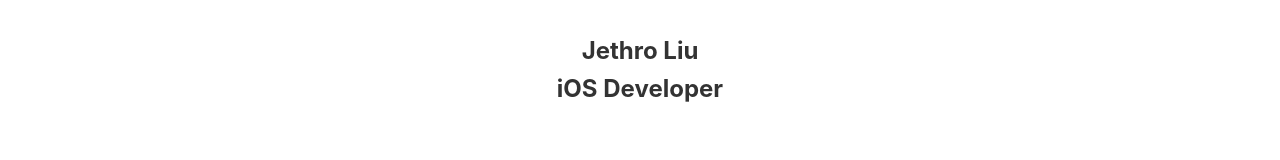
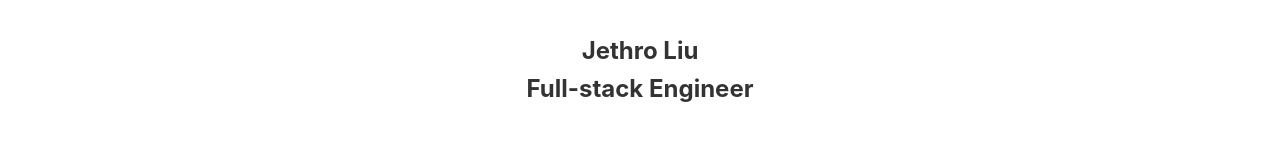
Before and after one commit to AlureLove/personal_page, a plain HTML site: page index.html in a window 1280 px wide. Shown: the part 192-352 px from the top of the page. Drawn offline with Linux system fonts and the light colour scheme.

Commit message:
[Feature] update info

```diff
--- a/index.html
+++ b/index.html
@@ -48,7 +48,7 @@
                     <path fill="currentColor" d="M150.37 130.25c-2.45 5.66-5.35 10.87-8.71 15.66-4.58 6.53-8.33 11.05-11.22 13.56-4.48 4.12-9.28 6.23-14.42 6.35-3.69 0-8.14-1.05-13.32-3.18-5.197-2.12-9.973-3.17-14.34-3.17-4.58 0-9.492 1.05-14.746 3.17-5.262 2.13-9.501 3.24-12.742 3.35-4.929 0.21-9.842-1.96-14.746-6.52-3.13-2.73-7.045-7.41-11.735-14.04-5.032-7.08-9.169-15.29-12.41-24.65-3.471-10.11-5.211-19.9-5.211-29.378 0-10.857 2.346-20.221 7.045-28.068 3.693-6.303 8.606-11.275 14.755-14.925s12.793-5.51 19.948-5.629c3.915 0 9.049 1.211 15.429 3.591 6.362 2.388 10.447 3.599 12.238 3.599 1.339 0 5.877-1.416 13.57-4.239 7.275-2.618 13.415-3.702 18.445-3.275 13.63 1.1 23.87 6.473 30.68 16.153-12.19 7.386-18.22 17.731-18.1 31.002 0.11 10.337 3.86 18.939 11.23 25.769 3.34 3.17 7.07 5.62 11.22 7.36-0.9 2.61-1.85 5.11-2.86 7.51zM119.11 7.24c0 8.102-2.96 15.667-8.86 22.669-7.12 8.324-15.732 13.134-25.071 12.375-0.119-0.972-0.188-1.995-0.188-3.07 0-7.778 3.386-16.102 9.399-22.908 3.002-3.446 6.82-6.311 11.45-8.597 4.62-2.252 8.99-3.497 13.1-3.71 0.12 1.083 0.17 2.166 0.17 3.241z"/>
                 </svg>
                 <h1 class="name" data-i18n="name">Jethro Liu</h1>
-                <h2 class="title" data-i18n="title">iOS Developer</h2>
+                <h2 class="title" data-i18n="title">Full-stack Engineer</h2>
             </div>
         </section>
 
--- a/js/i18n.js
+++ b/js/i18n.js
@@ -1,7 +1,7 @@
 const translations = {
     en: {
         name: "Jethro Liu",
-        title: "iOS Developer",
+        title: "Full-stack Engineer",
         "experience.title": "Work Experience",
         "skills.title": "Languages, Skills and Technologies",
         "education.title": "Education",
@@ -65,17 +65,17 @@ const translations = {
         "job.alibaba.company": "Alibaba Group",
         "job.tplink.company": "TP-LINK",
         "skills.programming.title": "Programming Languages",
-        "skills.programming.content": "Swift, Objective-C, C/C++, Python, SQL, Kotlin",
+        "skills.programming.content": "Swift, Objective-C, C/C++, Python, SQL, Kotlin, Java",
 
         "skills.frameworks.title": "Frameworks & Tools",
-        "skills.frameworks.content": "UIKit, SwiftUI, Flutter, Ktor, Jenkins",
+        "skills.frameworks.content": "UIKit, SwiftUI, Flutter, Ktor, Jenkins, SpringBoot",
 
         "skills.languages.title": "Languages",
-        "skills.languages.content": "English (Fluent), Japanese (Beginner), Mandarin (Native)",
+        "skills.languages.content": "English (Fluent), Japanese (Intermediate), Mandarin (Native)",
     },
     zh: {
         name: "Jethro Liu",
-        title: "iOS 开发工程师",
+        title: "全栈工程师",
         "experience.title": "工作经历",
         "skills.title": "技术栈与语言能力",
         "education.title": "教育经历",
@@ -139,17 +139,17 @@ const translations = {
         "job.alibaba.company": "阿里巴巴集团",
         "job.tplink.company": "普联技术",
         "skills.programming.title": "Programming Languages",
-        "skills.programming.content": "Swift, Objective-C, C/C++, Python, SQL, Kotlin",
+        "skills.programming.content": "Swift, Objective-C, C/C++, Python, SQL, Kotlin, Java",
 
         "skills.frameworks.title": "Frameworks & Tools",
-        "skills.frameworks.content": "UIKit, SwiftUI, Flutter, Ktor, Jenkins",
+        "skills.frameworks.content": "UIKit, SwiftUI, Flutter, Ktor, Jenkins, SpringBoot",
 
         "skills.languages.title": "Languages",
-        "skills.languages.content": "英语 (流利), 日语 (初级), 普通话 (母语)",
+        "skills.languages.content": "英语 (流利), 日语 (中级), 普通话 (母语)",
     },
     ja: {
         name: "ジェスロ リュウ",
-        title: "iOS デベロッパー",
+        title: "フルスタックエンジニア",
         "experience.title": "職歴",
         "skills.title": "言語・スキル・技術",
         "education.title": "学歴",
@@ -213,13 +213,13 @@ const translations = {
         "job.alibaba.company": "アリババグループ",
         "job.tplink.company": "TP-LINK",
         "skills.programming.title": "プログラミング言語",
-        "skills.programming.content": "Swift, Objective-C, C/C++, Python, SQL, Kotlin",
+        "skills.programming.content": "Swift, Objective-C, C/C++, Python, SQL, Kotlin, Java",
 
         "skills.frameworks.title": "フレームワークとツール",
-        "skills.frameworks.content": "UIKit, SwiftUI, Flutter, Ktor, Jenkins",
+        "skills.frameworks.content": "UIKit, SwiftUI, Flutter, Ktor, Jenkins, SpringBoot",
 
         "skills.languages.title": "言語",
-        "skills.languages.content": "英語（流暢）、日本語（初級）、中国語（ネイティブ）",
+        "skills.languages.content": "英語（流暢）、日本語（中級）、中国語（ネイティブ）"
     }
 };
 
```
